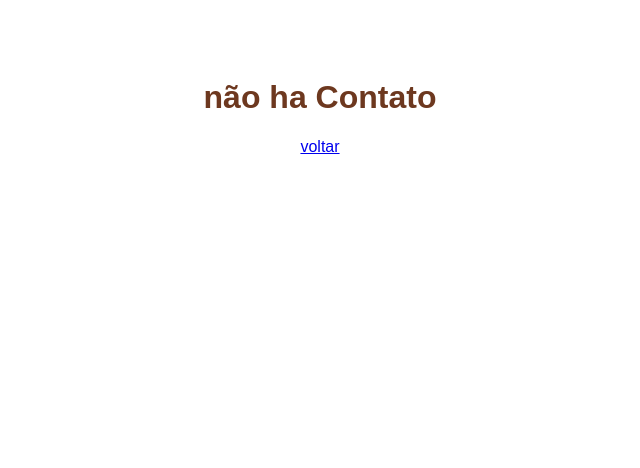
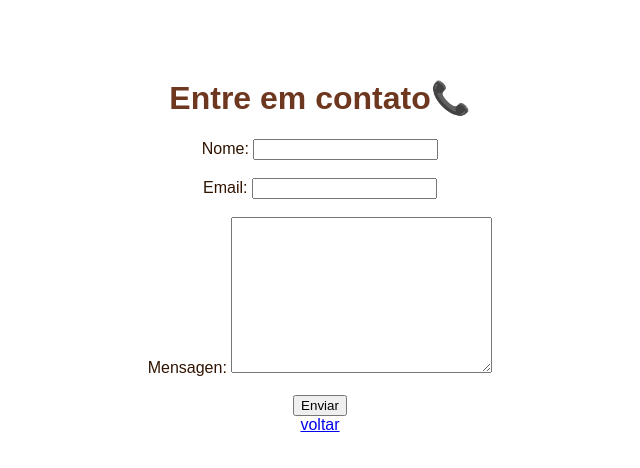
Before and after one commit to meu-mano-cezar/cafeteria, a plain HTML site: page contato.html in a window 1280 px wide. Shown: the whole page, without its empty margins (320-960 px from the left). Drawn offline with Linux system fonts and the light colour scheme.

Commit message:
#7 complementos da pagina de contatos
sim

```diff
--- a/contato.html
+++ b/contato.html
@@ -7,7 +7,19 @@
     <link rel="stylesheet" href="style.css">
 </head>
 <body>
-    <h1>não ha Contato</h1>
+    <h1>Entre em contato📞</h1>
+    <form action="">
+        <label> Nome: </label>
+        <input type="text" name="nome"><br></br>
+
+        <label for=""> Email: </label>
+        <input type="email" name="enuak"><br><br>
+
+        <label> Mensagen: </label>
+        <textarea name="mensagen" id="" cols="30" rows="10"></textarea><br><br>
+
+        <button type="submit">Enviar</button>
+    </form>
     <a href="index.html">voltar</a>
 </body>
 </html>
```
Also changed, not shown: produtos.html (+1 -1 lines).
